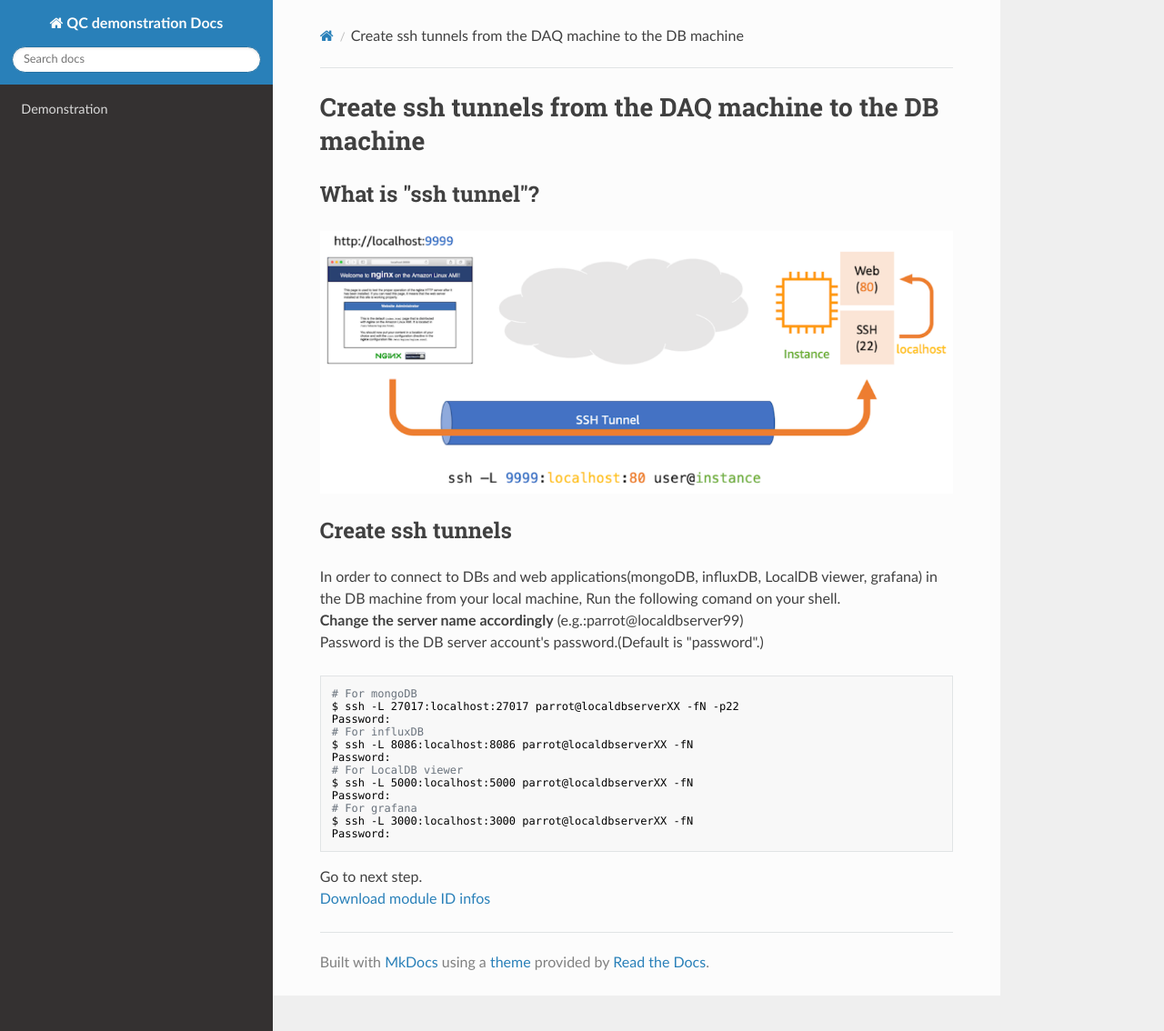
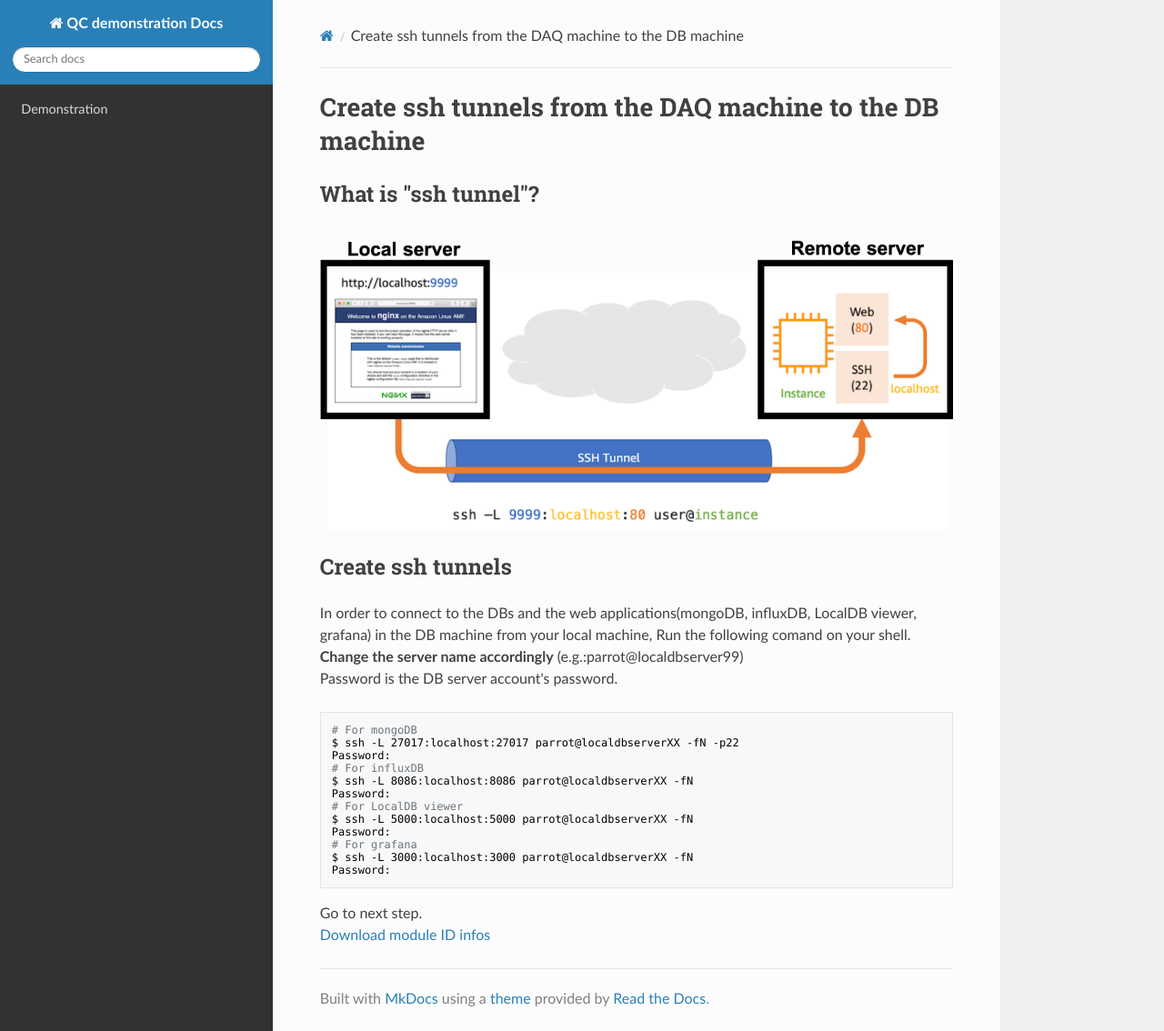
Before and after one commit to jlab-hep/qc-demonstration, an MkDocs documentation site: the page built from docs/database_demonstration_create_ssh_tunnel.md, in a window 1280 px wide and 1134 px high. Shown: the whole window at 91% size. Built offline with MkDocs 1.6.1, drawn with Linux system fonts in a browser that asks for light colours; nearby versions of some CDN libraries; old or Windows-style settings are respelled for this version of MkDocs.

Commit message:
deleted dol mark

````diff
--- a/docs/database_demonstration_create_ssh_tunnel.md
+++ b/docs/database_demonstration_create_ssh_tunnel.md
@@ -5,9 +5,9 @@
 ![ssh tunnel](images/ssh_tunnel.png)
 
 ## Create ssh tunnels
-In order to connect to DBs and web applications(mongoDB, influxDB, LocalDB viewer, grafana) in the DB machine from your local machine, Run the following comand on your shell.<br>
+In order to connect to the DBs and the web applications(mongoDB, influxDB, LocalDB viewer, grafana) in the DB machine from your local machine, Run the following comand on your shell.<br>
 **Change the server name accordingly** (e.g.:parrot@localdbserver99)<br>
-Password is the DB server account's password.(Default is "password".)
+Password is the DB server account's password.
 
 ```bash
 # For mongoDB
````
Also changed, not shown: docs/database_demonstration_install_db_machine.md (+1 -2 lines), docs/database_demonstration_run_dcs.md (+1 -1 lines), docs/database_demonstration_scanconsole.md (+1 -1 lines), docs/database_demonstration_setup_for_scan.md (+2 -1 lines), docs/images/ssh_tunnel.png.
